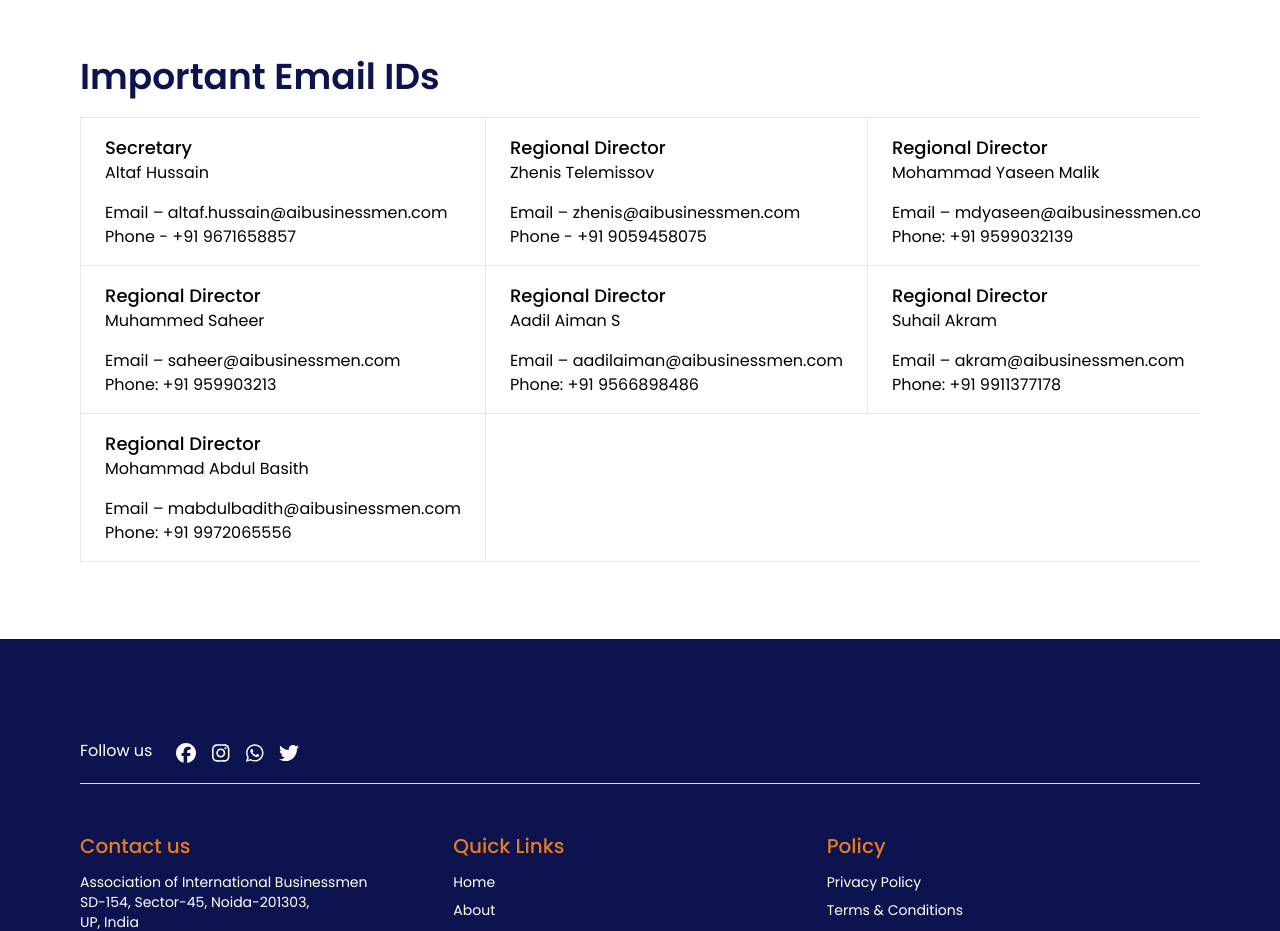
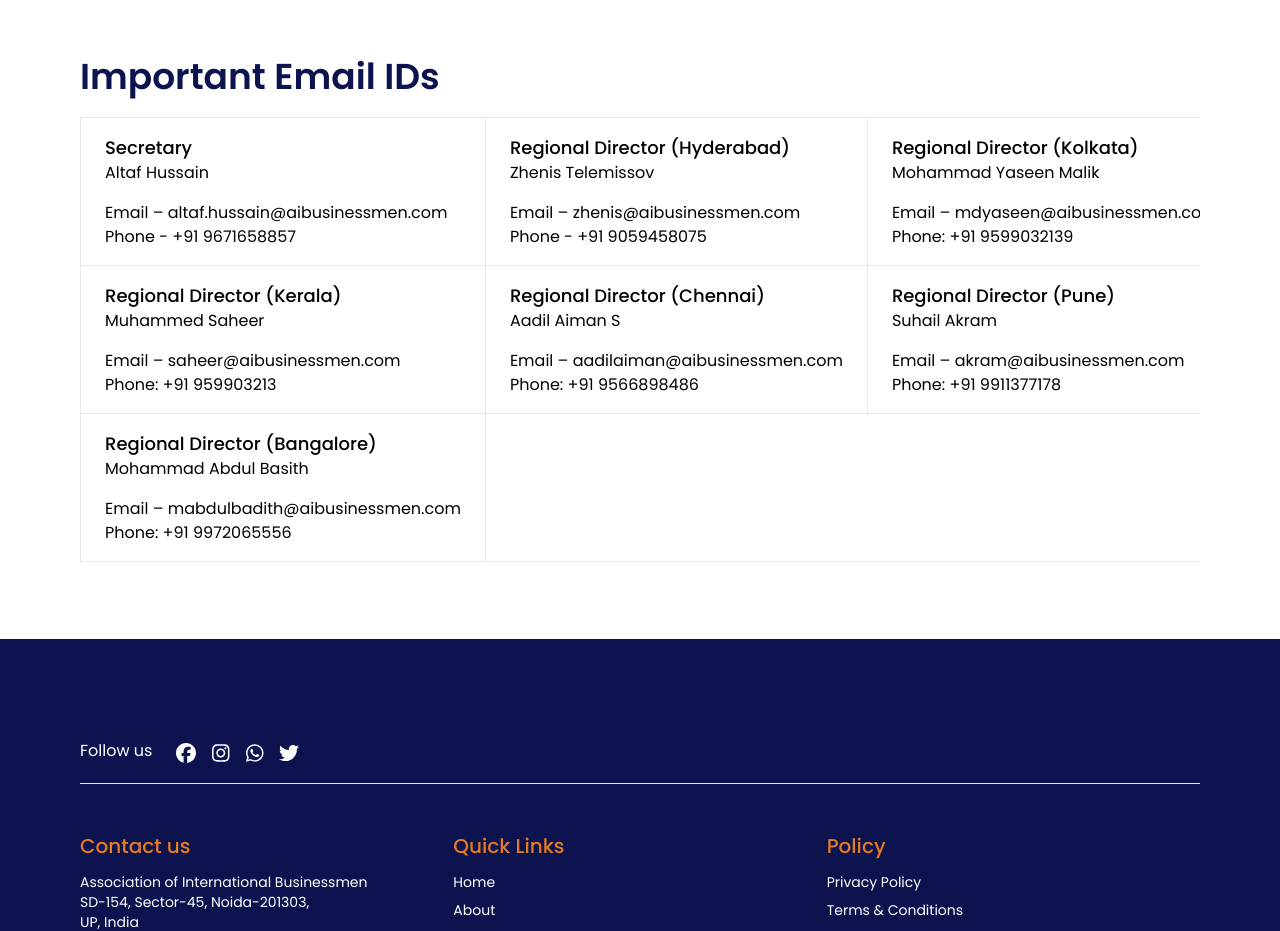
Before and after one commit to codingspidy/aib-contact, a Next.js app: page / in a window 1280 px wide. Shown: the part 1500-2431 px from the top of the page. Built offline with nearby package versions, Linux system fonts and the light colour scheme.

Commit message:
locations updt

```diff
--- a/app/page.tsx
+++ b/app/page.tsx
@@ -122,13 +122,13 @@ Chennai - 600014</p>
                                                         <p>Phone - +91 9671658857</p>
                                                     </td>
                                                     <td className="whitespace-nowrap border-r px-6 py-4 ">
-                                                        <h5 className="text-[18px] font-[500]">Regional Director</h5>
+                                                        <h5 className="text-[18px] font-[500]">Regional Director (Hyderabad)</h5>
                                                         <p>Zhenis Telemissov</p>
                                                         <p className="mt-4">Email – zhenis@aibusinessmen.com</p>
                                                         <p>Phone - +91 9059458075</p>
                                                     </td>
                                                     <td className="whitespace-nowrap border-r px-6 py-4 ">
-                                                        <h5 className="text-[18px] font-[500]">Regional Director</h5>
+                                                        <h5 className="text-[18px] font-[500]">Regional Director (Kolkata)</h5>
                                                         <p>Mohammad Yaseen Malik</p>
                                                         <p className="mt-4">Email – mdyaseen@aibusinessmen.com</p>
                                                         <p>Phone: +91 9599032139</p>
@@ -136,19 +136,19 @@ Chennai - 600014</p>
                                                 </tr>
                                                 <tr className="border-b ">
                                                     <td className="whitespace-nowrap border-r px-6 py-4 ">
-                                                        <h5 className="text-[18px] font-[500]">Regional Director</h5>
+                                                        <h5 className="text-[18px] font-[500]">Regional Director (Kerala)</h5>
                                                         <p>Muhammed Saheer</p>
                                                         <p className="mt-4">Email – saheer@aibusinessmen.com</p>
                                                         <p>Phone: +91 959903213</p>
                                                     </td>
                                                     <td className="whitespace-nowrap border-r px-6 py-4 ">
-                                                        <h5 className="text-[18px] font-[500]">Regional Director</h5>
+                                                        <h5 className="text-[18px] font-[500]">Regional Director (Chennai)</h5>
                                                         <p>Aadil Aiman S</p>
                                                         <p className="mt-4">Email – aadilaiman@aibusinessmen.com</p>
                                                         <p>Phone: +91 9566898486</p>
                                                     </td>
                                                     <td className="whitespace-nowrap border-r px-6 py-4 ">
-                                                        <h5 className="text-[18px] font-[500]">Regional Director</h5>
+                                                        <h5 className="text-[18px] font-[500]">Regional Director (Pune)</h5>
                                                         <p>Suhail Akram</p>
                                                         <p className="mt-4">Email – akram@aibusinessmen.com</p>
                                                         <p>Phone:  +91 9911377178</p>
@@ -156,7 +156,7 @@ Chennai - 600014</p>
                                                 </tr>
                                                 <tr className="border-b">
                                                     <td className="whitespace-nowrap border-r px-6 py-4 ">
-                                                        <h5 className="text-[18px] font-[500]">Regional Director</h5>
+                                                        <h5 className="text-[18px] font-[500]">Regional Director (Bangalore)</h5>
                                                         <p>Mohammad Abdul Basith</p>
                                                         <p className="mt-4">Email – mabdulbadith@aibusinessmen.com</p>
                                                         <p>Phone: +91 9972065556</p>
```
